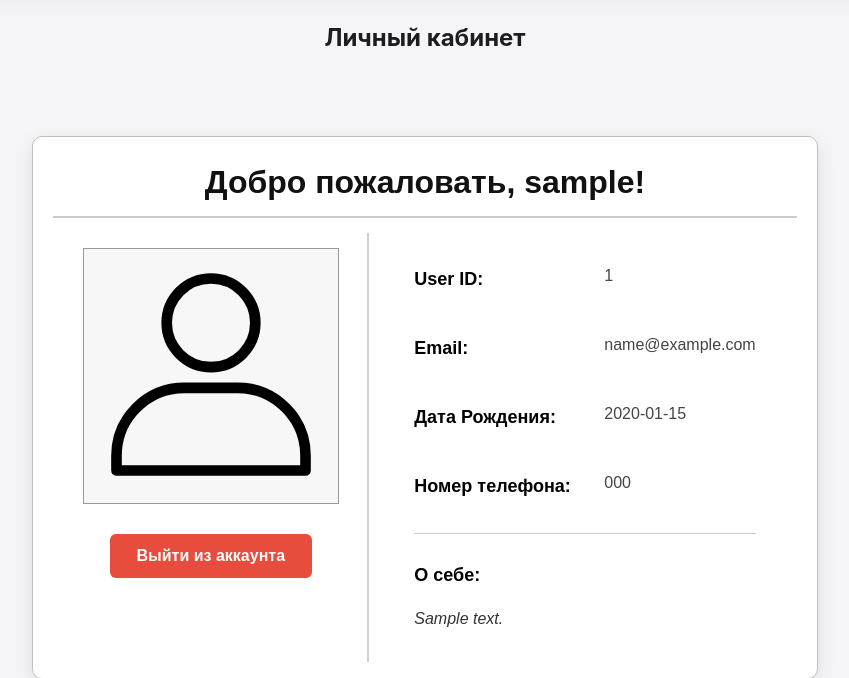
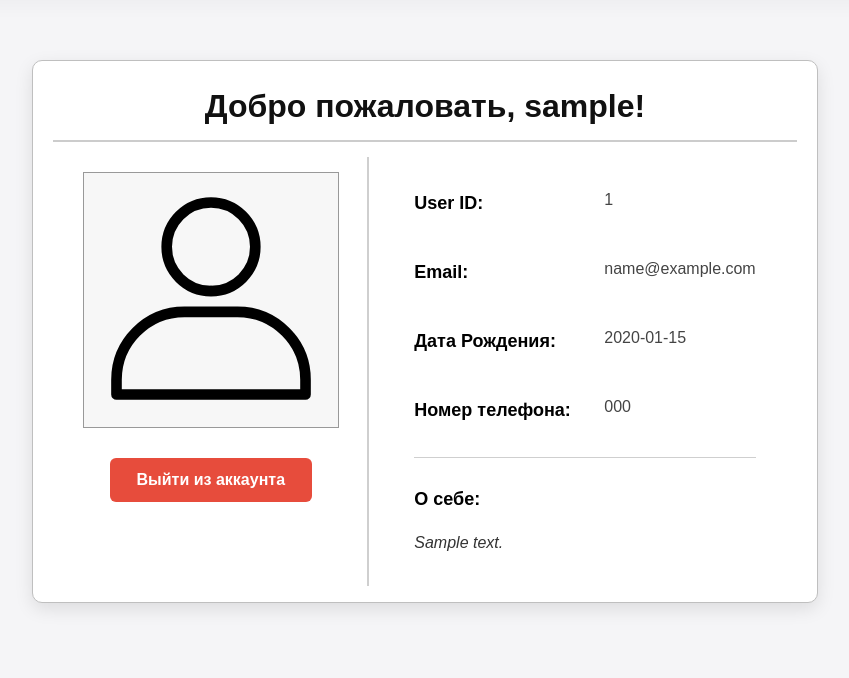
Before and after one commit to IlyaBOT/BaseFastAPI-webProject, a FastAPI app: page /user/1 in a window 1280 px wide. Shown: the part 92-770 px from the top of the page, without its empty margins (215-1064 px from the left). Run offline with FastAPI, Linux system fonts and the light colour scheme; tables that the repository leaves empty hold one stand-in row (values such as "Sample post").

Commit message:
Remove label from profile page

```diff
--- a/app/templates/profile.html
+++ b/app/templates/profile.html
@@ -1,8 +1,5 @@
 {% extends "base.html" %}
 {% block content %}
-
-<h2>Личный кабинет</h2>
-
 <div class="profile-container">
   <h1 class="profile-welcome">Добро пожаловать, {{ user.nickname }}!</h1>
   <div class="profile-layout">
```
